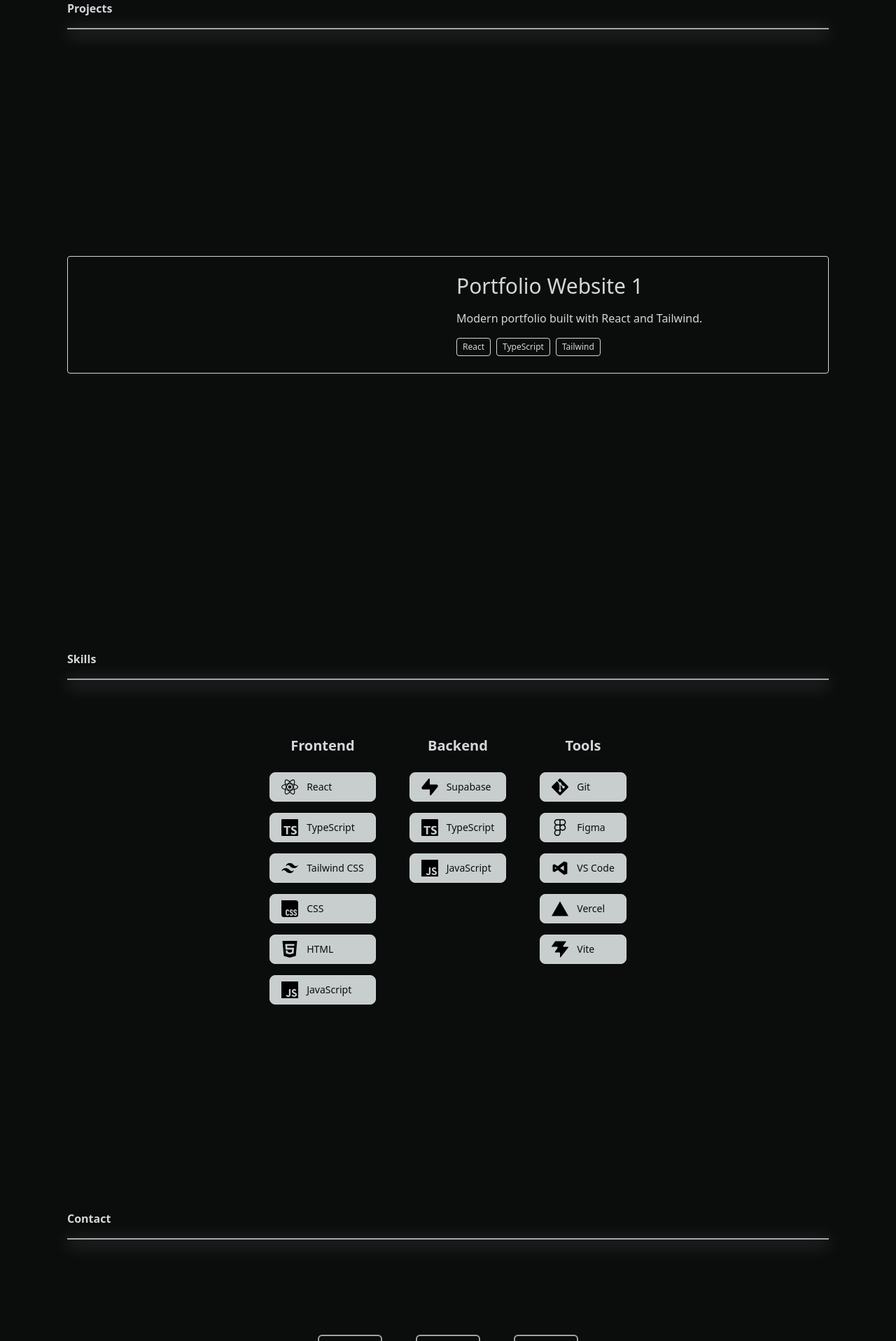
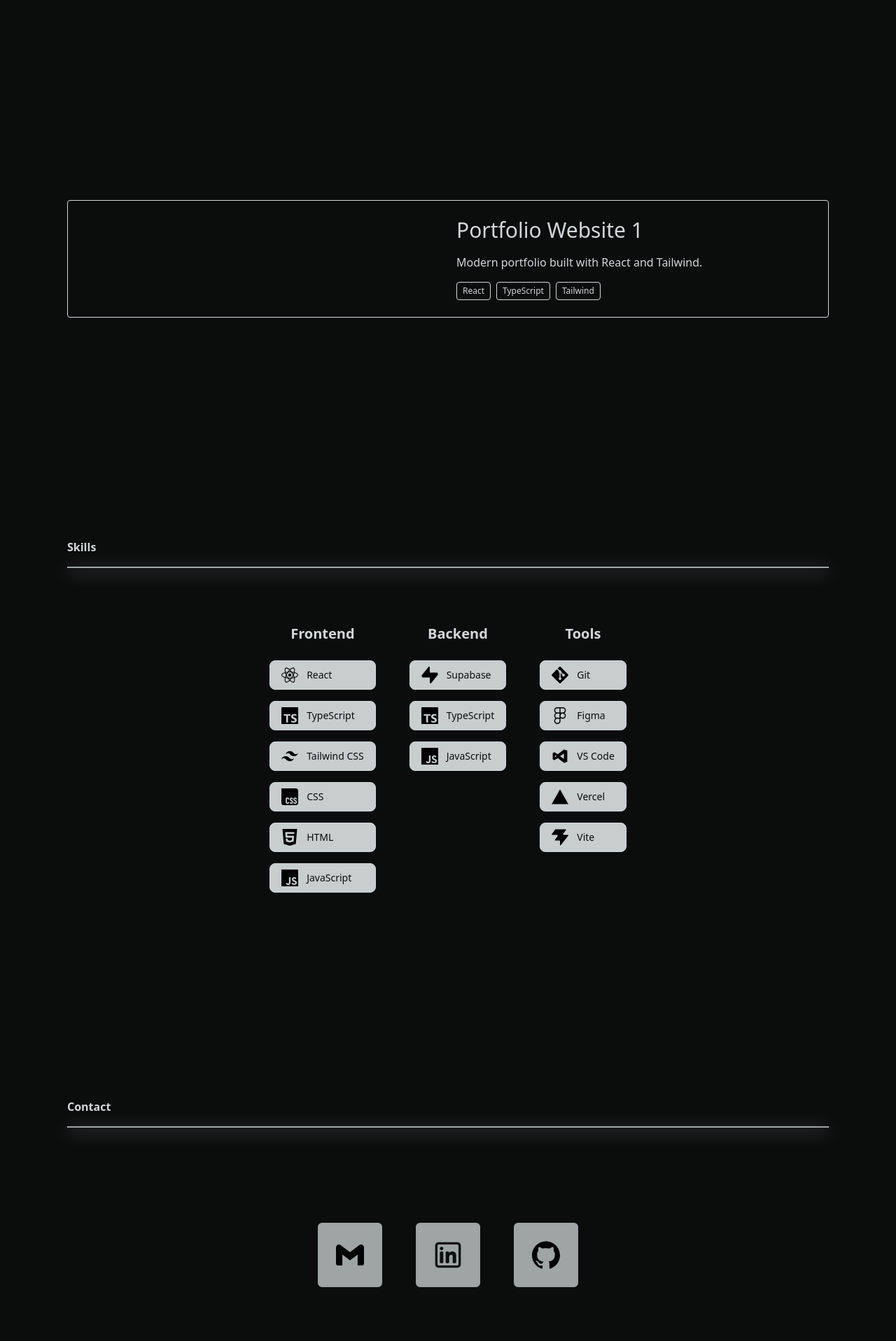
Before and after one commit to lcizmarev21/personal-portfolio, a React (Vite) app: page / in a window 1280 px wide. Shown: the part 880-2797 px from the top of the page at 70% size. Built offline with nearby package versions, Linux system fonts and the light colour scheme.

Commit message:
Icons for contacts is working , and fixed some padding for projects section

```diff
--- a/src/components/ui/ContactButton.tsx
+++ b/src/components/ui/ContactButton.tsx
@@ -1,10 +1,15 @@
 import type { Contact } from "../../types/contact";
-export default function ContactButton({ contact }: { contact: Contact }) {
+
+type Props = {
+    contact: Contact;
+}
+
+export default function ContactButton({ contact }: Props) {
     return (
         <a
-            href={contact.href}
+            href={contact.link}
             target="_blank"
-            className="items-center gap-2  duration-300 border-2 rounded-md px-4 py-4 border-[#D2D7D9] opacity-75 "
+            className="items-center gap-2  duration-300 border-2 rounded-md px-4 py-4 border-[#D2D7D9] opacity-75 bg-[#D2D7D9] "
         >
             <img src={contact.icon} alt={contact.label} className="w-10 h-10 m-2" />
         </a>
--- a/src/features/contact/Contact.tsx
+++ b/src/features/contact/Contact.tsx
@@ -20,9 +20,9 @@ export default function Contact() {
                 </div>
 
                 <div className=" mt-32 flex items-center justify-center gap-12  ">
-                    <ContactButton contact={{ href: "mailto:example@example.com", icon: "/icons/email.svg", label: "Email" }} />
-                    <ContactButton contact={{ href: "https://linkedin.com/in/example", icon: "/icons/linkedin.svg", label: "LinkedIn" }} />
-                    <ContactButton contact={{ href: "https://github.com/example", icon: "/icons/github.svg", label: "GitHub" }} />
+                    <ContactButton contact={{ link: "mailto:example@example.com", icon: "/icons/gmail.svg", label: "Email" }} />
+                    <ContactButton contact={{ link: "https://linkedin.com/in/example", icon: "/icons/linkedin.svg", label: "LinkedIn" }} />
+                    <ContactButton contact={{ link: "https://github.com/example", icon: "/icons/github.svg", label: "GitHub" }} />
                 </div>
 
 
--- a/src/features/projects/Projects.tsx
+++ b/src/features/projects/Projects.tsx
@@ -5,7 +5,7 @@ export default function Projects() {
     return (
        <section
             id="projects"
-            className="min-h-screen py-20 scroll-mt-10"
+            className="min-h-screen scroll-mt-20"
         >
             <div className="w-full mx-auto px-24">
 
--- a/src/types/contact.ts
+++ b/src/types/contact.ts
@@ -1,5 +1,5 @@
 export type Contact = {
-    href: string;
+    link: string;
     icon: string;
     label?: string;
 }
```
Also changed, not shown: public/icons/linkedin.svg (added).
